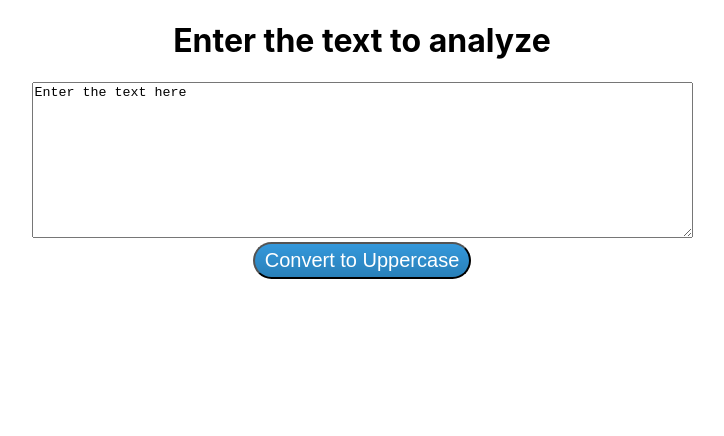
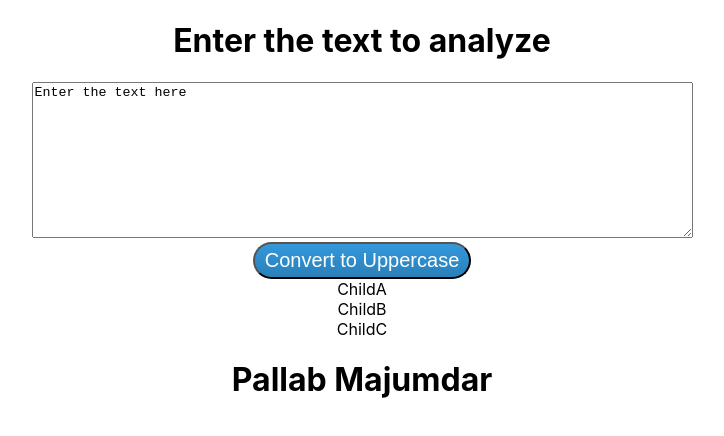
Before and after one commit to Pallab6Sense/React-Deep-Dive, a React (Create React App) app: page / in a window 1280 px wide. Shown: the top 436 px of the page, without its empty margins (278-1002 px from the left). Built offline with nearby package versions, Linux system fonts and the light colour scheme.

Commit message:
Implemented Props Drilling

```diff
--- a/src/App.js
+++ b/src/App.js
@@ -1,10 +1,14 @@
 import './App.css';
 import TextForm from './TextForm_USeState';
+import PropsDrilling from './components/PropsDrilling';
 
 function App() {
   return (
     <div className="App">
       <TextForm heading='Enter the text to analyze'></TextForm>
+      <div className="">
+      <PropsDrilling/>
+      </div>
     </div>
   );
 }
--- /dev/null
+++ b/src/components/ChildA.jsx
@@ -0,0 +1,14 @@
+import ChildB from './ChildB';
+
+const ChildA = ({ name }) => {
+  return (
+    <div>
+      ChildA
+      <div>
+        <ChildB name={name}></ChildB>
+      </div>
+    </div>
+  );
+};
+
+export default ChildA;
--- /dev/null
+++ b/src/components/ChildB.jsx
@@ -0,0 +1,13 @@
+import ChildC from './ChildC';
+const ChildB = ({ name }) => {
+  return (
+    <div>
+      ChildB
+      <div className="">
+        <ChildC name={name}></ChildC>
+      </div>
+    </div>
+  );
+};
+
+export default ChildB;
--- /dev/null
+++ b/src/components/ChildC.jsx
@@ -0,0 +1,12 @@
+const ChildC = ({ name }) => {
+  return (
+    <div>
+      ChildC
+      <div className="">
+        <h1>{name}</h1>
+      </div>
+    </div>
+  );
+};
+
+export default ChildC;
--- /dev/null
+++ b/src/components/PropsDrilling.jsx
@@ -0,0 +1,13 @@
+import { useState } from 'react';
+import ChildA from './ChildA';
+
+const PropsDrilling = () => {
+  const [name, setName] = useState('Pallab Majumdar');
+  return (
+    <div>
+      <ChildA name={name} />
+    </div>
+  );
+};
+
+export default PropsDrilling;
```
